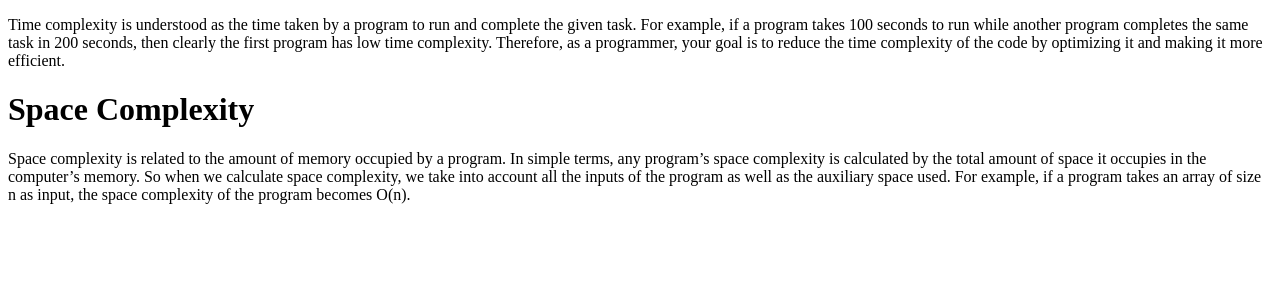
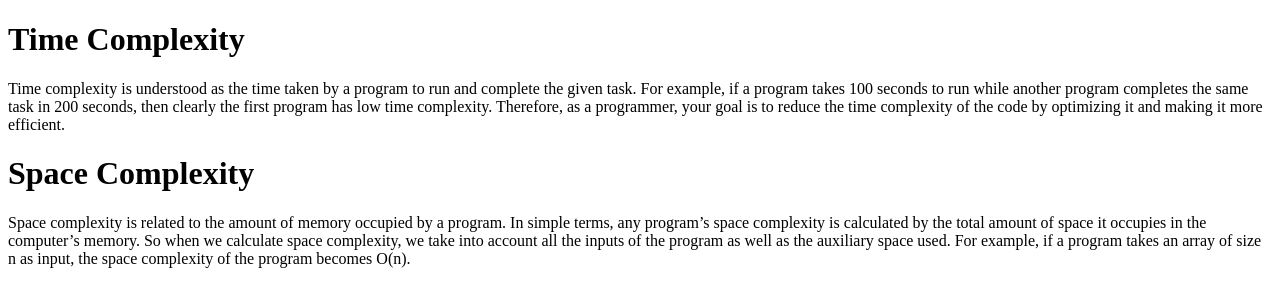
Before and after one commit to acciojob/time-and-space-complexity-hardiksarkar, a website: page main.html in a window 1280 px wide. Drawn offline with Linux system fonts and the light colour scheme.

Commit message:
created a submission

```diff
--- a/main.html
+++ b/main.html
@@ -9,6 +9,7 @@
 <body>
 	<!-- the entire body must be written by student -->
     <div>
+		<h1>Time Complexity</h1>
         <p>Time complexity is understood as the time taken by a program to run and complete the given task. For example, if a program takes 100 seconds to run while another program completes the same task in 200 seconds, then clearly the first program has low time complexity. Therefore, as a programmer, your goal is to reduce the time complexity of the code by optimizing it and making it more efficient.</p>
 		<h1>Space Complexity</h1>
 		<p>Space complexity is related to the amount of memory occupied by a program. In simple terms, any program’s space complexity is calculated by the total amount of space it occupies in the computer’s memory. So when we calculate space complexity, we take into account all the inputs of the program as well as the auxiliary space used. For example, if a program takes an array of size n as input, the space complexity of the program becomes O(n).</p>
```
